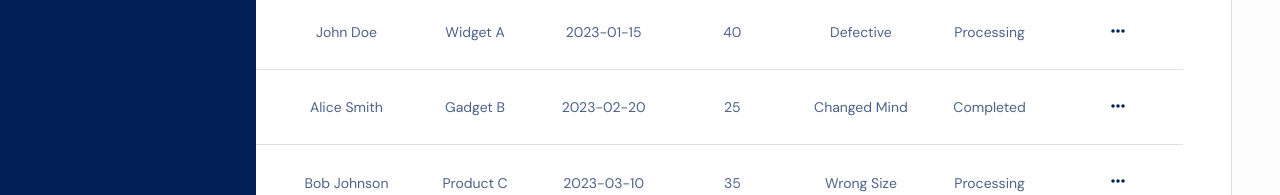
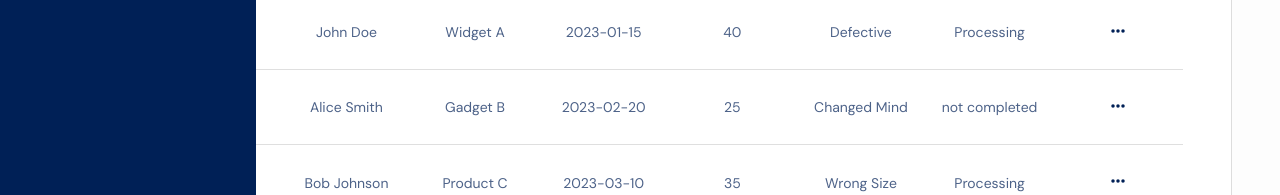
Before and after one commit to angeloeboy/soapify-frontend, a Next.js app: page /dashboard/return in a window 1280 px wide. Shown: the part 450-645 px from the top of the page. Built offline with nearby package versions, Linux system fonts and the light colour scheme.

Commit message:
creation of return page and add return pop up component

```diff
--- a/src/pages/dashboard/return/index.jsx
+++ b/src/pages/dashboard/return/index.jsx
@@ -31,7 +31,7 @@ const ReturnPage = () => {
         dateOfPurchase: "2023-02-20",
         returnAmount: 25.00,
         returnReason: "Changed Mind",
-        returnStatus: "Completed",
+        returnStatus: "not completed",
       },
       {
         returnID: "R003",
```
